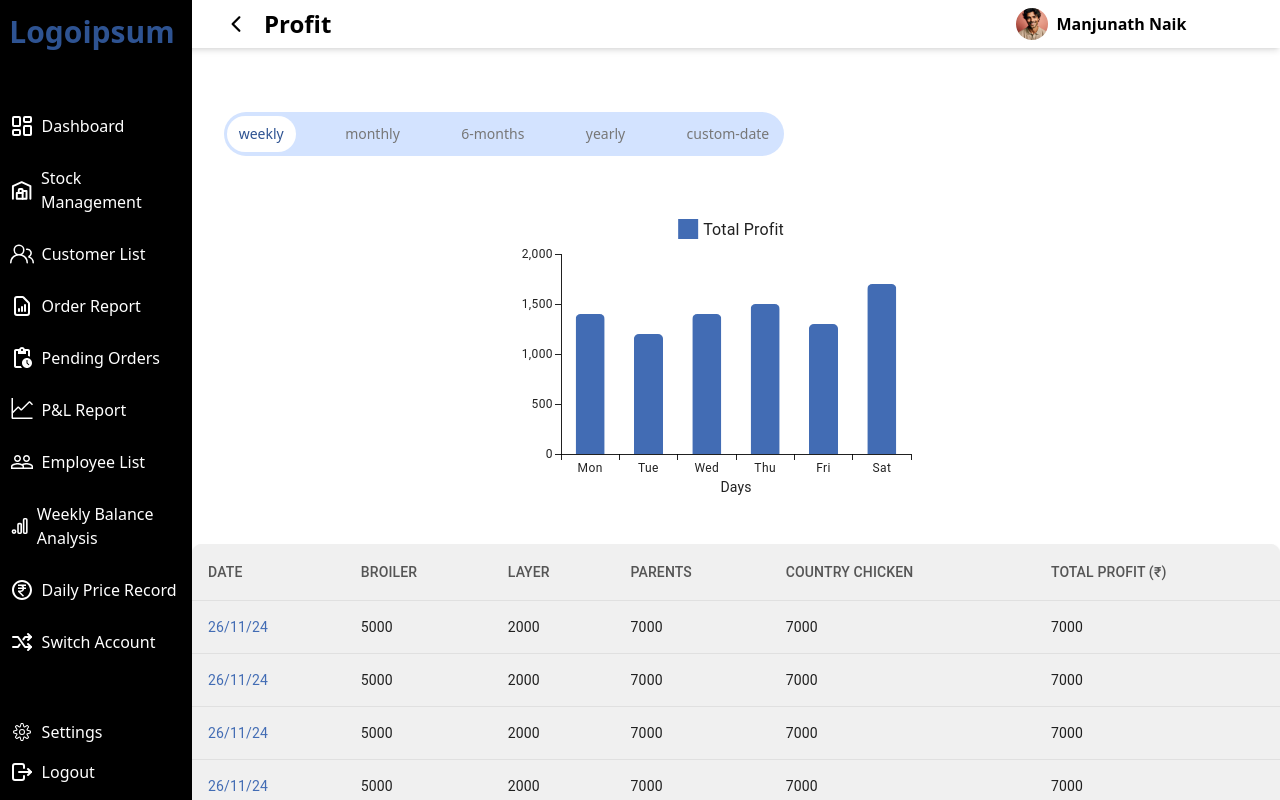
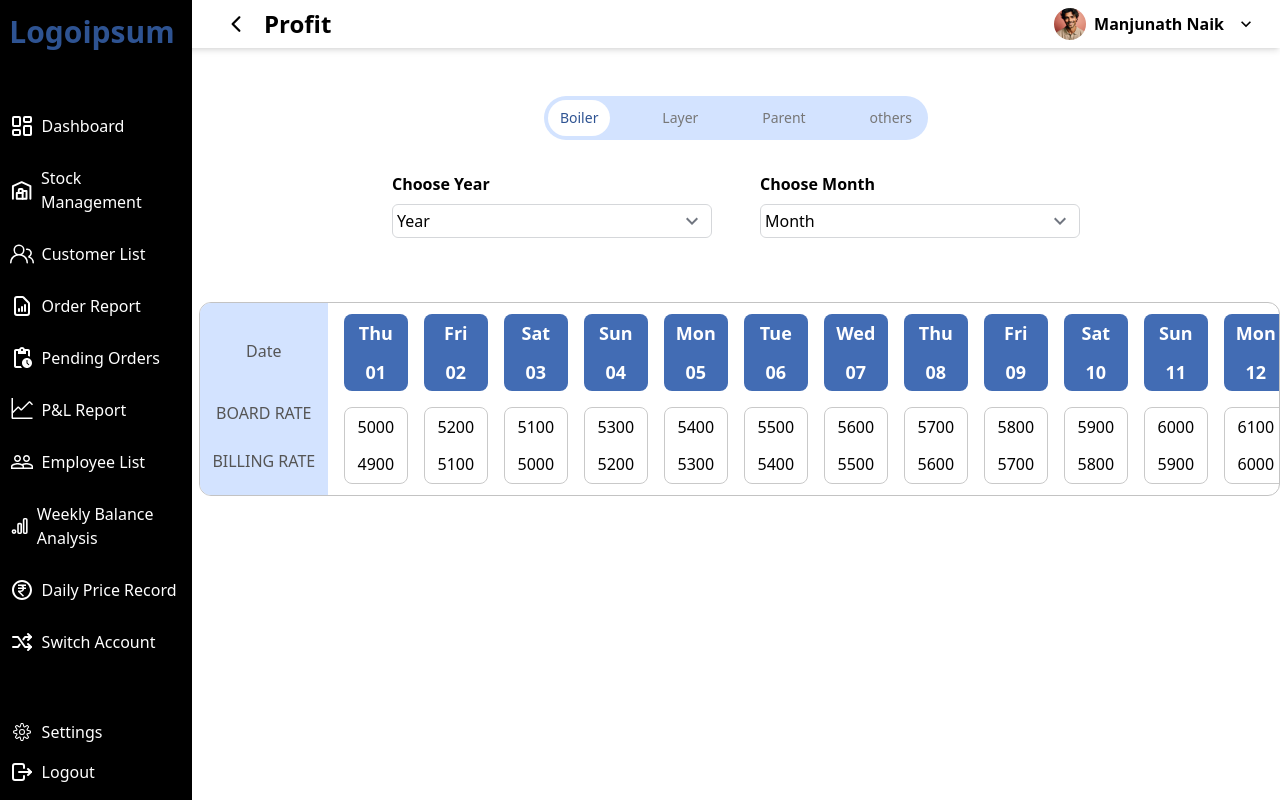
Before and after one commit to Jayanth9743/BO-dashboard, a React (Vite) app: page / in a window 1280 px wide. Shown: the top 800 px of the page. Built offline with nearby package versions, Linux system fonts and the light colour scheme.

Commit message:
table updated

```diff
--- a/src/App.jsx
+++ b/src/App.jsx
@@ -35,8 +35,8 @@ function App() {
     <div>
       <Navbar toggleSidebar={toggleSidebar} />
       <Sidebar isOpen={isSidebarOpen} sidebarRef={sidebarRef} />
-      <BoDashboard />
-      {/* <BoProfitRecord/> */}
+      {/* <BoDashboard /> */}
+      <BoProfitRecord/>
     </div>
   );
 }
--- a/src/components/Navbar.jsx
+++ b/src/components/Navbar.jsx
@@ -1,34 +1,50 @@
 import PropTypes from 'prop-types';
 import { BiMenuAltLeft } from "react-icons/bi";
 import { IoIosArrowBack } from "react-icons/io";
-import img from "../assets/porfile.jpeg"
+import img from "../assets/porfile.jpeg";
+import { MdOutlineKeyboardArrowDown, MdOutlineKeyboardArrowUp } from "react-icons/md";
+import { useState } from 'react';
 
-const Navbar = ({toggleSidebar}) => {
+const Navbar = ({ toggleSidebar }) => {
+  const [dropDown, setDropDown] = useState(false);
+
+  const handleDropDown = () => {
+    setDropDown(!dropDown);
+  };
+
   return (
     <div className="fixed top-0 z-40 flex flex-col items-center justify-end w-full lg:flex-row ">
 
       <div className="flex justify-center text-lg lg:hidden font-semibold h-12 text-white items-center w-full bg-[#426CB4]">
-        <BiMenuAltLeft className="absolute z-40 text-3xl cursor-pointer left-1 top-2" onClick={toggleSidebar}/>
+        <BiMenuAltLeft className="absolute z-40 text-3xl cursor-pointer left-1 top-2" onClick={toggleSidebar} />
         <p>DashBoard</p>
       </div>
 
       <div className="flex items-center justify-between w-full h-12 bg-white lg:shadow-md">
         <div className="flex items-center justify-start w-full lg:w-[80%] gap-4 text-lg">
-          <IoIosArrowBack className="ml-2 text-xl lg:ml-56 lg:text-2xl "/>
+          <IoIosArrowBack className="ml-2 text-xl lg:ml-56 lg:text-2xl" />
           <p className="font-semibold lg:text-2xl">Profit</p>
         </div>
-        <div className=" hidden lg:flex justify-center items-center w-[30%] gap-2">
+        <div className="hidden lg:flex justify-end mr-6 items-center w-[30%] gap-2">
           <img src={img} alt="" className="object-contain w-8 h-8 rounded-full" />
-          <p className="mr-2 font-semibold">Manjunath Naik</p>
+          <div onClick={handleDropDown} className='relative flex items-center justify-center gap-1 cursor-pointer'>
+            <p className="mr-2 font-semibold">Manjunath Naik</p>
+            {dropDown ? <MdOutlineKeyboardArrowUp className='text-xl' /> : <MdOutlineKeyboardArrowDown className='text-xl' />}
+            {dropDown && (
+              <div className='absolute w-[8rem] mt-2 bg-white border border-gray-200 rounded-md shadow-lg top-full'>
+                <p className='p-2 cursor-pointer hover:bg-gray-100'>Profile Settings</p>
+              </div>
+            )}
+          </div>
         </div>
       </div>
 
     </div>
-  )
-}
+  );
+};
 
 Navbar.propTypes = {
   toggleSidebar: PropTypes.func.isRequired,
 };
 
-export default Navbar
+export default Navbar;
--- a/src/components/boPriceComponents/ItemsButtons.jsx
+++ b/src/components/boPriceComponents/ItemsButtons.jsx
@@ -2,8 +2,8 @@ import { useState } from "react";
 
 //func's will be added to set the api call in future
 const ItemsButtons = () => {
-    const buttonItems = ["All Items","Boiler","Layer","Parent","others"];
-    const [activeButton, setActiveButton] = useState("All Items");
+    const buttonItems = ["Boiler","Layer","Parent","others"];
+    const [activeButton, setActiveButton] = useState("Boiler");
 
       const handleActiveButton =(name)=>{
         setActiveButton(name);
@@ -12,7 +12,7 @@ const ItemsButtons = () => {
     <div className="flex items-center justify-center w-full mt-28 lg:mt-24">
       <div className='hidden w-48 lg:block'></div>
       <div className="flex items-center justify-center w-full lg:w-[85%]">
-        <div className="flex items-center justify-around text-[#777777] xxs:w-[18rem] lg:gap-8 lg:w-[31rem] rounded-3xl xs:w-[20rem] bg-[#D3E3FF]">
+        <div className="flex items-center justify-around text-[#777777] xxs:w-[13.5rem] lg:gap-8 lg:w-[24rem] rounded-3xl xs:w-[16rem] bg-[#D3E3FF]">
           {buttonItems.map((name, index) =>(
               <button key={index} className={`py-2 lg:px-3 px-2 my-1  xxs:text-[0.7rem] xs:text-sm rounded-3xl font-medium transition ${
                 activeButton === name ? 'bg-white text-[#2E5392]' : ''
--- a/src/components/boPriceComponents/YearSelector.jsx
+++ b/src/components/boPriceComponents/YearSelector.jsx
@@ -1,37 +1,101 @@
+import { useState } from 'react';
 import data from "../../resources/DropDownData.json";
-//the data will change when the api is given
+import { MdOutlineKeyboardArrowDown } from "react-icons/md";
+import { MdOutlineKeyboardArrowUp } from "react-icons/md";
+
+
 const YearSelector = () => {
-    console.log(data)
+  const [isYearDropdownOpen, setIsYearDropdownOpen] = useState(false);
+  const [isMonthDropdownOpen, setIsMonthDropdownOpen] = useState(false);
+  const [selectedYear, setSelectedYear] = useState("");
+  const [selectedMonth, setSelectedMonth] = useState("");
+
+  const toggleYearDropdown = () => {
+    setIsYearDropdownOpen(!isYearDropdownOpen);
+  };
+
+  const toggleMonthDropdown = () => {
+    setIsMonthDropdownOpen(!isMonthDropdownOpen);
+  };
+
+  const handleYearSelect = (year) => {
+    setSelectedYear(year);
+    setIsYearDropdownOpen(false);
+  };
+
+  const handleMonthSelect = (month) => {
+    setSelectedMonth(month);
+    setIsMonthDropdownOpen(false);
+  };
+
   return (
     <div className="flex items-center justify-center w-full mt-8">
-
-        <div className='hidden w-48 lg:block'></div>
-
+      <div className="hidden w-48 lg:block"></div>
       <div className="flex flex-col items-center justify-center w-full lg:w-[85%]">
         <div className="flex flex-col items-center justify-center w-full gap-6 lg:gap-12 lg:flex-row">
           <div className="flex flex-col items-start justify-center w-[85%] lg:w-[20rem] gap-2">
-                    <label htmlFor="drop-years" className="font-semibold">Choose Year</label>
-                    <select name="drop-years" id="drop-years" className="w-full cursor-pointer p-2 lg:p-1 bg-white border border-[#D5D7DA] rounded-md outline-none">
-                        <option value="" disabled selected>year</option>
+            <label htmlFor="drop-years" className="font-semibold">
+              Choose Year
+            </label>
+            <div className="relative w-full">
+              <div
+                className="w-full p-2 cursor-pointer lg:p-1 bg-white border border-[#D5D7DA] rounded-md"
+                onClick={toggleYearDropdown}
+              >
+                {selectedYear || "Year"}
+                <span className="absolute text-[#717680] text-2xl -translate-y-1/2 pointer-events-none right-2 top-1/2">
+                    {isYearDropdownOpen ? <MdOutlineKeyboardArrowUp /> : <MdOutlineKeyboardArrowDown /> }
+                </span>
+              </div>
+              {isYearDropdownOpen && (
+                <div className="absolute z-10 w-full mt-2 bg-white rounded-md shadow-lg" style={{ marginTop: '0.5rem' }}>
                   {data.year.map((year, index) => (
-                            <option key={index} value={year}>{year}</option>
+                    <div
+                      key={index}
+                      className="p-2 cursor-pointer hover:bg-[#426CB4] hover:text-white"
+                      onClick={() => handleYearSelect(year)}
+                    >
+                      {year}
+                    </div>
                   ))}
-                    </select>
                 </div>
+              )}
+            </div>
+          </div>
+
           <div className="flex flex-col items-start justify-center w-[85%] lg:w-[20rem] gap-2">
-                    <label htmlFor="drop-months" className="font-semibold" >Choose Month</label>
-                    <select name="drop-months" id="drop-months" className="w-full p-2 cursor-pointer lg:p-1 bg-white border border-[#D5D7DA] rounded-md outline-none">
-                        <option value="" disabled selected>Month</option>
+            <label htmlFor="drop-months" className="font-semibold">
+              Choose Month
+            </label>
+            <div className="relative w-full">
+              <div
+                className="w-full p-2 cursor-pointer lg:p-1 bg-white border border-[#D5D7DA] rounded-md outline-none"
+                onClick={toggleMonthDropdown}
+              >
+                {selectedMonth || "Month"}
+                <span className="absolute text-[#717680] text-2xl -translate-y-1/2 pointer-events-none right-2 top-1/2">
+                    {isMonthDropdownOpen ? <MdOutlineKeyboardArrowUp /> : <MdOutlineKeyboardArrowDown /> }
+                </span>
+              </div>
+              {isMonthDropdownOpen && (
+                <div className="absolute z-10 w-full mt-2 bg-white rounded-md shadow-lg" style={{ marginTop: '0.5rem' }}>
                   {data.months.map((month, index) => (
-                            <option key={index} value={month}>{month}</option>
+                    <div
+                      key={index}
+                      className="p-2 cursor-pointer hover:bg-[#426CB4] hover:text-white"
+                      onClick={() => handleMonthSelect(month)}
+                    >
+                      {month}
+                    </div>
                   ))}
-                    </select>
+                </div>
+              )}
             </div>
           </div>
         </div>
+      </div>
+    </div>
+  );
+};
 
-    </div>
-  )
-}
-
-export default YearSelector
+export default YearSelector;
```
Lines whose indentation alone changed are shown as unchanged.
